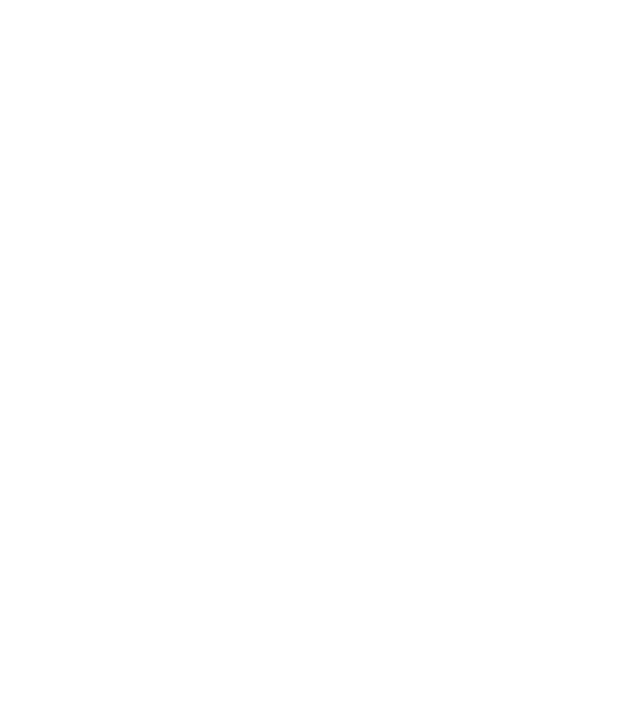
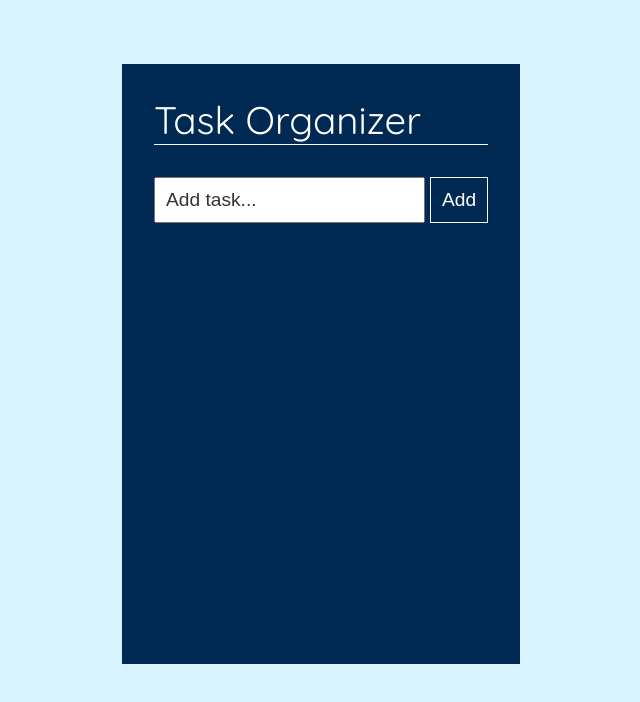
Before and after one commit to AndrewTownsley/Todo-List-App, a plain HTML site: page index.html in a window 1280 px wide. Shown: the whole page, without its empty margins (319-959 px from the left). Drawn offline with Linux system fonts and the light colour scheme.

Commit message:
tasks are being created and displayed

```diff
--- a/app.js
+++ b/app.js
@@ -0,0 +1,24 @@
+const input = document.getElementById('task-input');
+const addBtn = document.getElementById('add-btn');
+const taskList = document.getElementById('task-list');
+
+
+// Add task function
+const addTask = (e) => {
+  e.preventDefault;
+
+// Create the li element which will be the actual task
+  const task = document.createElement('li');
+  task.innerText = input.value;
+  task.classList.add('task');
+  taskList.appendChild(task);
+// Create the complete / delete buttons
+
+// Append the  taskList / task to the DOM
+
+}
+
+
+
+// Event Listeners
+addBtn.addEventListener('click', addTask);
--- a/index.html
+++ b/index.html
@@ -4,11 +4,27 @@
   <meta charset="UTF-8">
   <meta http-equiv="X-UA-Compatible" content="IE=edge">
   <meta name="viewport" content="width=device-width, initial-scale=1.0">
-  <title>todo-list app</title>
+  <title>task-list app</title>
   <link rel="stylesheet" href="style.css">
+  <link rel="stylesheet" href="https://cdnjs.cloudflare.com/ajax/libs/font-awesome/5.15.3/css/all.min.css" integrity="sha512-iBBXm8fW90+nuLcSKlbmrPcLa0OT92xO1BIsZ+ywDWZCvqsWgccV3gFoRBv0z+8dLJgyAHIhR35VZc2oM/gI1w==" crossorigin="anonymous" />
   <script defer src="app.js"></script>
 </head>
 <body>
+<div class="task-container">
+  <header>
+    <h1>Task Organizer</h1>
+  </header>
 
+  <div class="input-container">
+    <label for="task-input" name="Add task"></label>
+      <input type="text" id="task-input" placeholder="Add task...">
+    <button class="add-btn" id="add-btn">Add</button>
+  </div>
+
+    <ul class="task-list" id="task-list">
+
+    </ul>
+
+</div>
 </body>
 </html>
--- a/style.css
+++ b/style.css
@@ -0,0 +1,66 @@
+@import url('https://fonts.googleapis.com/css2?family=Quicksand&display=swap');
+* {
+  margin: 0;
+  padding: 0;
+  box-sizing: border-box;
+}
+
+body {
+  font-family: 'Quicksand', sans-serif;
+  font-size: 1.2rem;
+  background: #D7F3FF;
+}
+
+.task-container {
+  margin: 4rem auto;
+  background: #002953;
+  max-width:max-content;
+  min-height: 75vh;
+  color: #fff;
+  padding: 2rem;
+}
+
+.task-container header {
+  padding-bottom: 2rem;
+}
+
+.task-container header h1 {
+  border-bottom: 1px solid #fff;
+  font-weight: 200;
+
+}
+
+
+.input-container {
+  display: flex;
+  justify-content: center;
+  align-items: center;
+  max-height: 3rem;
+}
+
+.input-container input {
+  padding: 10px;
+  font-size: 1.2rem;
+  height: 100%;
+}
+
+.input-container input::placeholder {
+  font-size: 1.2rem;
+  color: #333;
+}
+
+.add-btn {
+  height: 100%;
+  border: none;
+  background: #002953;
+  color: white;
+  font-size: 1.2rem;
+  padding: 11px;
+  margin-left: 5px;
+  border: 1px white solid;
+  cursor: pointer;
+}
+
+.add-btn:hover {
+  background: #001B42;
+}
```
Also changed, not shown: ReadMe.txt (added).
